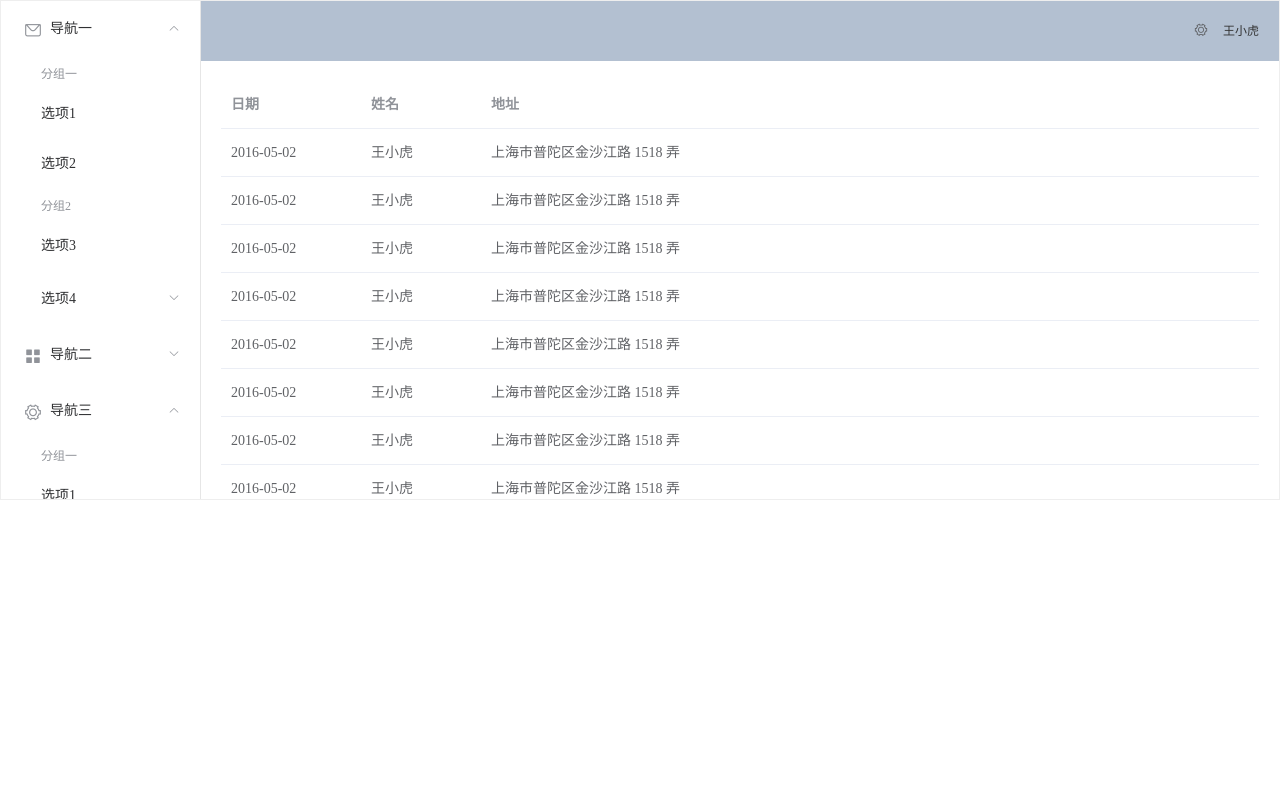
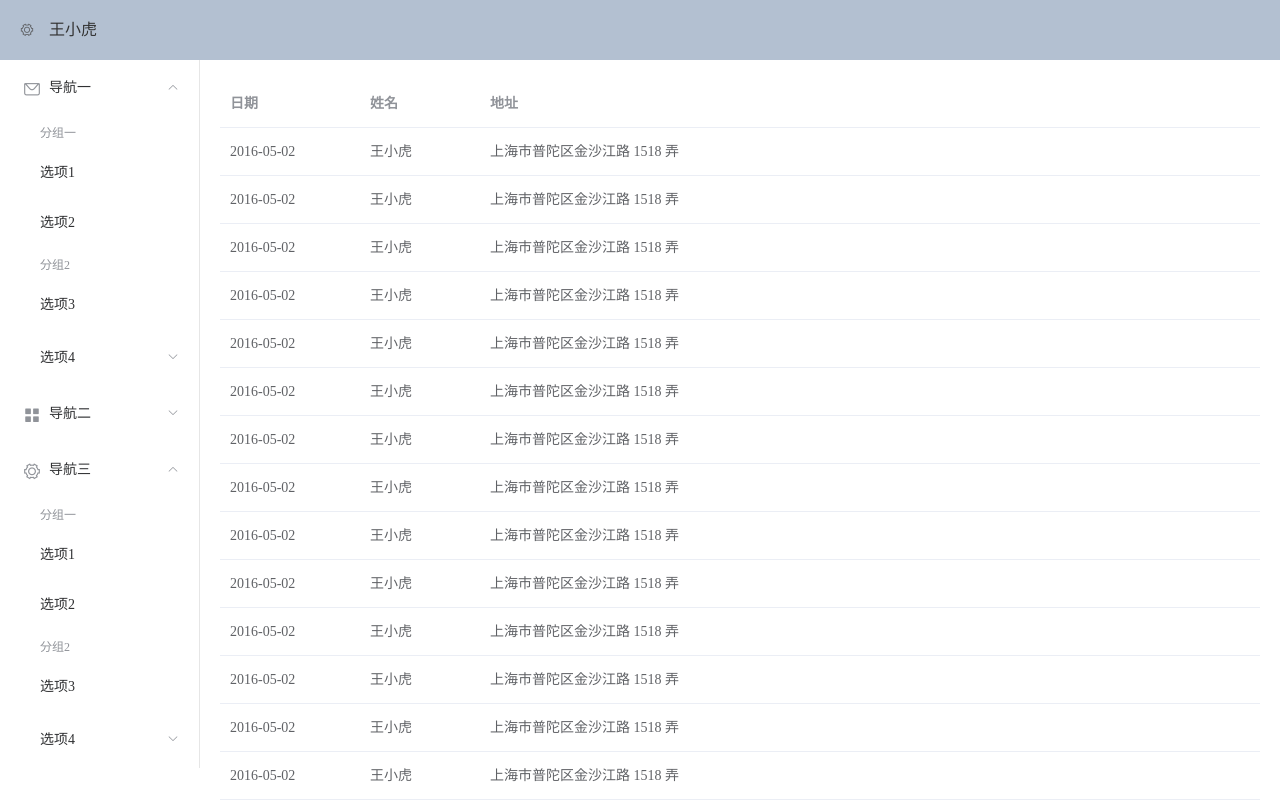
Before and after one commit to kddloong/vitedemo, a Vue app: page / in a window 1280 px wide. Built offline with nearby package versions, Linux system fonts and the light colour scheme.

Commit message:
page layout

```diff
--- a/src/components/HelloWorld.vue
+++ b/src/components/HelloWorld.vue
@@ -1,96 +1,30 @@
+<template>
+  <el-container>
+    <el-header>
+      <Header>
 
-<template>
-  <el-container style="height: 500px; border: 1px solid #eee">
-    <el-aside width="200px" style="background-color: rgb(238, 241, 246)">
-      <el-menu :default-openeds="['1', '3']">
-        <el-submenu index="1">
-          <template #title><i class="el-icon-message"></i>导航一</template>
-          <el-menu-item-group>
-            <template #title>分组一</template>
-            <el-menu-item index="1-1">选项1</el-menu-item>
-            <el-menu-item index="1-2">选项2</el-menu-item>
-          </el-menu-item-group>
-          <el-menu-item-group title="分组2">
-            <el-menu-item index="1-3">选项3</el-menu-item>
-          </el-menu-item-group>
-          <el-submenu index="1-4">
-            <template #title>选项4</template>
-            <el-menu-item index="1-4-1">选项4-1</el-menu-item>
-          </el-submenu>
-        </el-submenu>
-        <el-submenu index="2">
-          <template #title><i class="el-icon-menu"></i>导航二</template>
-          <el-menu-item-group>
-            <template #title>分组一</template>
-            <el-menu-item index="2-1">选项1</el-menu-item>
-            <el-menu-item index="2-2">选项2</el-menu-item>
-          </el-menu-item-group>
-          <el-menu-item-group title="分组2">
-            <el-menu-item index="2-3">选项3</el-menu-item>
-          </el-menu-item-group>
-          <el-submenu index="2-4">
-            <template #title>选项4</template>
-            <el-menu-item index="2-4-1">选项4-1</el-menu-item>
-          </el-submenu>
-        </el-submenu>
-        <el-submenu index="3">
-          <template #title><i class="el-icon-setting"></i>导航三</template>
-          <el-menu-item-group>
-            <template #title>分组一</template>
-            <el-menu-item index="3-1">选项1</el-menu-item>
-            <el-menu-item index="3-2">选项2</el-menu-item>
-          </el-menu-item-group>
-          <el-menu-item-group title="分组2">
-            <el-menu-item index="3-3">选项3</el-menu-item>
-          </el-menu-item-group>
-          <el-submenu index="3-4">
-            <template #title>选项4</template>
-            <el-menu-item index="3-4-1">选项4-1</el-menu-item>
-          </el-submenu>
-        </el-submenu>
-      </el-menu>
-    </el-aside>
-
+      </Header>
+    </el-header>
     <el-container>
-      <el-header style="text-align: right; font-size: 12px">
-        <el-dropdown>
-          <i class="el-icon-setting" style="margin-right: 15px"></i>
-          <template #dropdown>
-            <el-dropdown-menu>
-              <el-dropdown-item>查看</el-dropdown-item>
-              <el-dropdown-item>新增</el-dropdown-item>
-              <el-dropdown-item>删除</el-dropdown-item>
-            </el-dropdown-menu>
-          </template>
-        </el-dropdown>
-        <span>王小虎</span>
-      </el-header>
-
+      <el-aside width="200px">
+                <Aside></Aside>
+      </el-aside>
       <el-main>
-        <el-table :data="tableData">
-          <el-table-column prop="date" label="日期" width="140">
-          </el-table-column>
-          <el-table-column prop="name" label="姓名" width="120">
-          </el-table-column>
-          <el-table-column prop="address" label="地址">
-          </el-table-column>
-        </el-table>
+        <Main></Main>
       </el-main>
     </el-container>
   </el-container>
 </template>
 
 <script>
+import Header from "../container/Header.vue";
+import Main from "../container/Main.vue";
+import Aside from "../container/Aside.vue";
+
 export default {
+  components: {Aside, Header, Main},
   data() {
-    const item = {
-      date: '2016-05-02',
-      name: '王小虎',
-      address: '上海市普陀区金沙江路 1518 弄'
-    };
-    return {
-      tableData: Array(20).fill(item)
-    }
+
   }
 };
 </script>
@@ -104,5 +38,11 @@ export default {
 
 .el-aside {
   color: #333;
+  height: calc(100vh - 60px);
+}
+
+.el-main {
+  height: calc(100vh - 60px);
+  padding: 0;
 }
 </style>
--- /dev/null
+++ b/src/container/Aside.vue
@@ -0,0 +1,59 @@
+<template>
+  <el-menu :default-openeds="['1', '3']">
+    <el-submenu index="1">
+      <template #title><i class="el-icon-message"></i>导航一</template>
+      <el-menu-item-group>
+        <template #title>分组一</template>
+        <el-menu-item index="1-1">选项1</el-menu-item>
+        <el-menu-item index="1-2">选项2</el-menu-item>
+      </el-menu-item-group>
+      <el-menu-item-group title="分组2">
+        <el-menu-item index="1-3">选项3</el-menu-item>
+      </el-menu-item-group>
+      <el-submenu index="1-4">
+        <template #title>选项4</template>
+        <el-menu-item index="1-4-1">选项4-1</el-menu-item>
+      </el-submenu>
+    </el-submenu>
+    <el-submenu index="2">
+      <template #title><i class="el-icon-menu"></i>导航二</template>
+      <el-menu-item-group>
+        <template #title>分组一</template>
+        <el-menu-item index="2-1">选项1</el-menu-item>
+        <el-menu-item index="2-2">选项2</el-menu-item>
+      </el-menu-item-group>
+      <el-menu-item-group title="分组2">
+        <el-menu-item index="2-3">选项3</el-menu-item>
+      </el-menu-item-group>
+      <el-submenu index="2-4">
+        <template #title>选项4</template>
+        <el-menu-item index="2-4-1">选项4-1</el-menu-item>
+      </el-submenu>
+    </el-submenu>
+    <el-submenu index="3">
+      <template #title><i class="el-icon-setting"></i>导航三</template>
+      <el-menu-item-group>
+        <template #title>分组一</template>
+        <el-menu-item index="3-1">选项1</el-menu-item>
+        <el-menu-item index="3-2">选项2</el-menu-item>
+      </el-menu-item-group>
+      <el-menu-item-group title="分组2">
+        <el-menu-item index="3-3">选项3</el-menu-item>
+      </el-menu-item-group>
+      <el-submenu index="3-4">
+        <template #title>选项4</template>
+        <el-menu-item index="3-4-1">选项4-1</el-menu-item>
+      </el-submenu>
+    </el-submenu>
+  </el-menu>
+</template>
+
+<script>
+export default {
+  name: "Aside"
+}
+</script>
+
+<style scoped>
+
+</style>
--- /dev/null
+++ b/src/container/Header.vue
@@ -0,0 +1,23 @@
+<template>
+  <el-dropdown>
+    <i class="el-icon-setting" style="margin-right: 15px"></i>
+    <template #dropdown>
+      <el-dropdown-menu>
+        <el-dropdown-item>查看</el-dropdown-item>
+        <el-dropdown-item>新增</el-dropdown-item>
+        <el-dropdown-item>删除</el-dropdown-item>
+      </el-dropdown-menu>
+    </template>
+  </el-dropdown>
+  <span>王小虎</span>
+</template>
+
+<script>
+export default {
+  name: "Header"
+}
+</script>
+
+<style scoped>
+
+</style>
--- /dev/null
+++ b/src/container/Main.vue
@@ -0,0 +1,33 @@
+<template>
+  <el-table :data="tableData">
+    <el-table-column prop="date" label="日期" width="140">
+    </el-table-column>
+    <el-table-column prop="name" label="姓名" width="120">
+    </el-table-column>
+    <el-table-column prop="address" label="地址">
+    </el-table-column>
+  </el-table>
+</template>
+
+<script>
+export default {
+  name: "Main",
+  data() {
+
+    const item = {
+      date: '2016-05-02',
+      name: '王小虎',
+      address: '上海市普陀区金沙江路 1518 弄'
+    };
+    return {
+      tableData: Array(20).fill(item)
+    }
+
+  }
+
+}
+</script>
+
+<style scoped>
+
+</style>
--- /dev/null
+++ b/vite.config.js
@@ -0,0 +1,17 @@
+module.exports={
+    alias: {
+        '/@/': path.resolve(__dirname, './src'),
+        '/@views/': path.resolve(__dirname, './src/views'),
+        '/@components/': path.resolve(__dirname, './src/components'),
+        '/@utils/': path.resolve(__dirname, './src/utils'),
+    },
+    proxy: {
+        //参考https://github.com/vitejs/vite#dev-server-proxy
+        "/api": {
+            target:'http://xxxxxxx',
+            changeOrigin: true,
+            rewrite: path => path.replace(/^\/api/, '')
+        }
+    },
+
+}
```
Also changed, not shown: tsconfig.json (added, +11 -0 lines).
